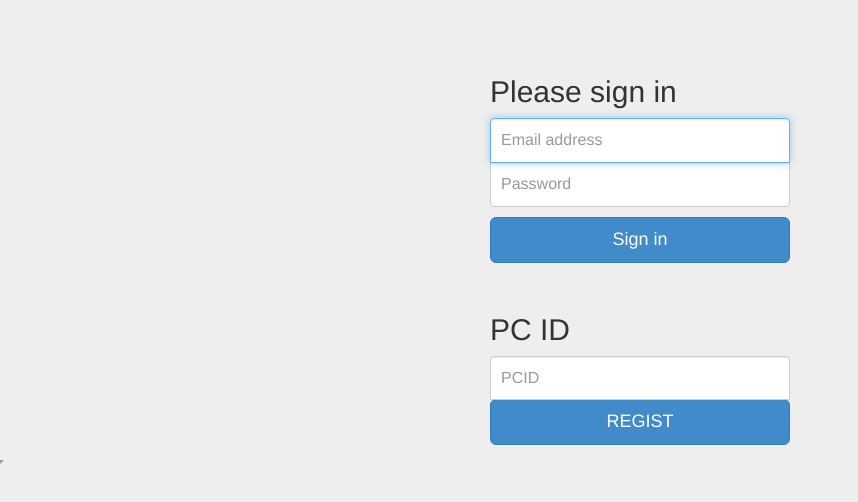
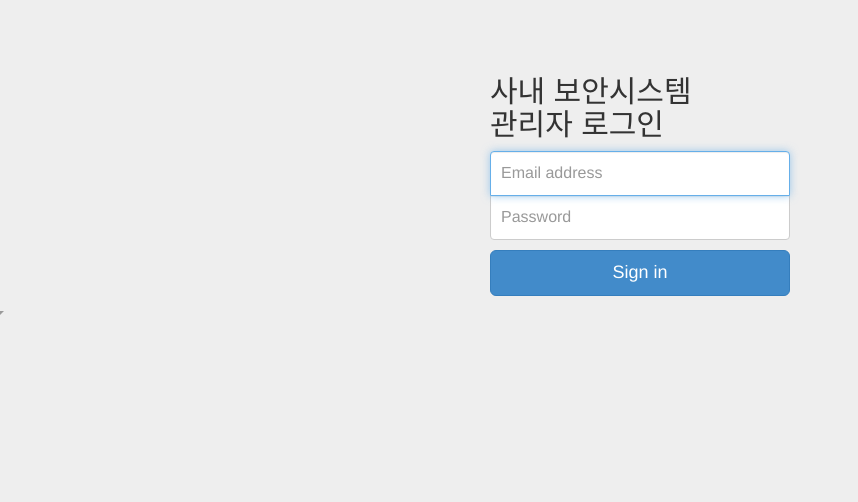
Before and after one commit to jszzang9/TFA, a plain HTML site: page web/index.html in a window 1280 px wide. Shown: the whole page, without its empty margins (0-858 px from the left). Drawn offline with nearby package versions, Linux system fonts and the light colour scheme; grey boxes are pictures that could not be loaded.

Commit message:
웹 작업중

```diff
--- a/web/index.html
+++ b/web/index.html
@@ -9,6 +9,7 @@
 	<script>
 $(document).ready(function() {
 	tfa.sessionRequired = false;
+	$("#RegistPCArea").hide();
 });
 	</script>
   </head>
@@ -18,7 +19,7 @@ $(document).ready(function() {
     <div class="container">
 
       <form class="form-signin" role="form">
-        <h2 class="form-signin-heading">Please sign in</h2>
+        <h2 class="form-signin-heading">사내 보안시스템<br>관리자 로그인</h2>
         <input type="text" class="form-control" placeholder="Email address" required autofocus id="txtUID">
         <input type="password" id="txtPW" class="form-control" placeholder="Password" required>
         <input type="button" class="btn btn-lg btn-primary btn-block" onClick="tfa.requestAuth()" value="Sign in"/>
```
